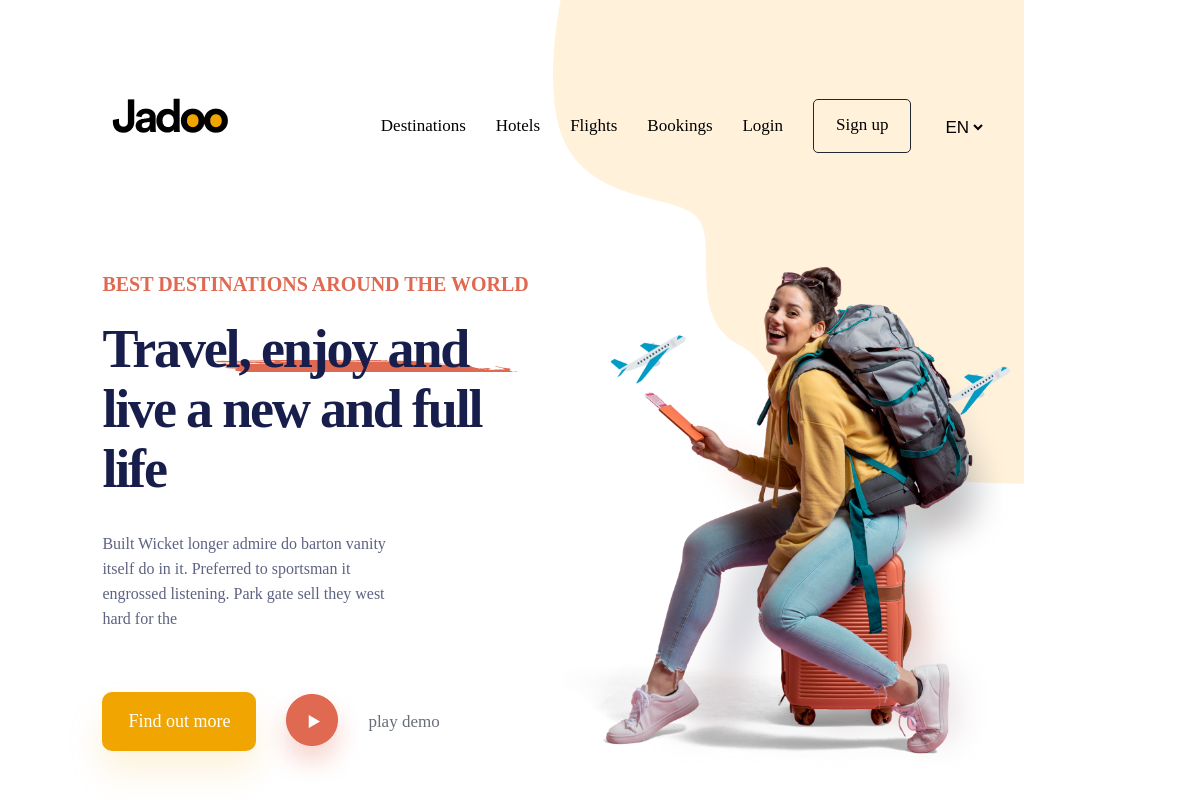
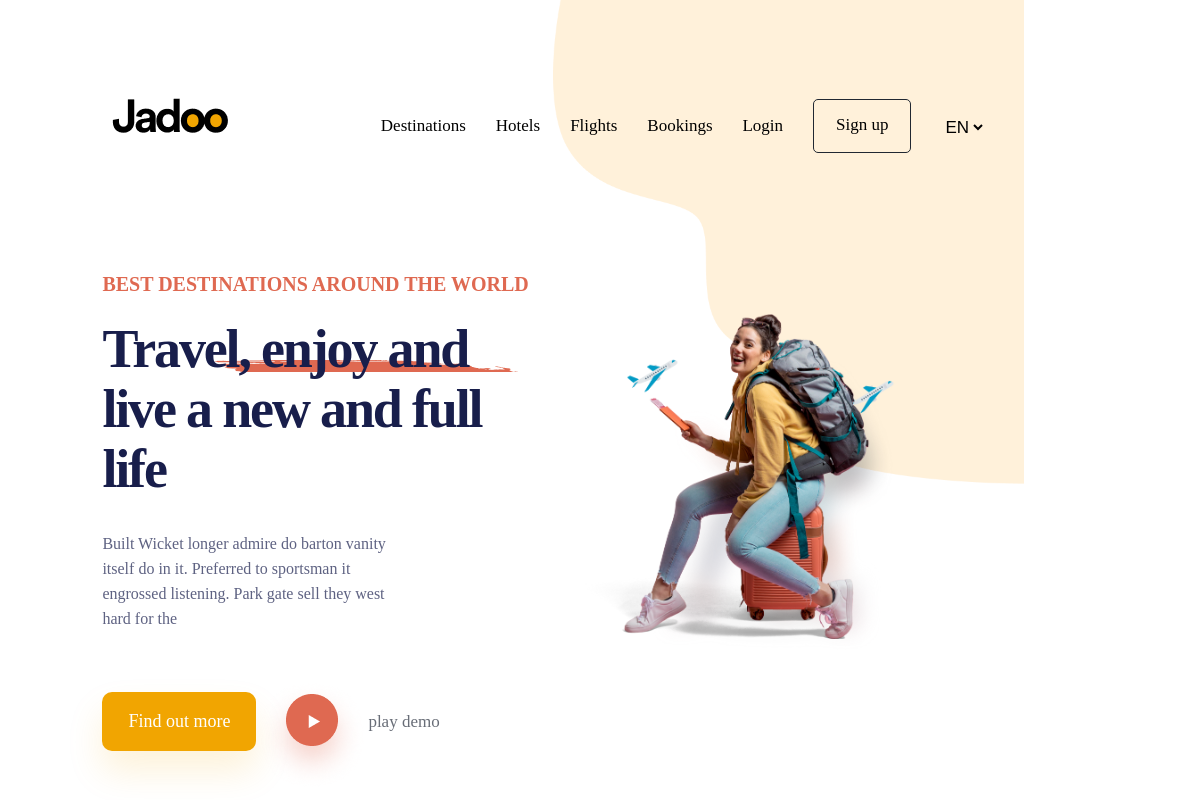
Before and after one commit to avi-11/Travel_App_Clone, a React (Create React App) app: page / in a window 1024 px wide. Shown: the top 800 px of the page, 1197 px wide, since content can reach past the window. Built offline with nearby package versions, Linux system fonts and the light colour scheme.

Commit message:
--done--

```diff
--- a/src/App.css
+++ b/src/App.css
@@ -93,10 +93,10 @@
 }
 
 .image {
-  width: 150%;
+  width: 100%;
   position: relative;
-  right: 60%;
-  margin-top: 1rem;
+  right: 35%;
+  margin-top: 4rem;
 }
 
 .section1_write {
@@ -612,7 +612,7 @@
     left: 20%;
   }
   .image {
-    right: 50%;
+    right: 35%;
   }
   .logo {
     margin-left: 7rem;
```
